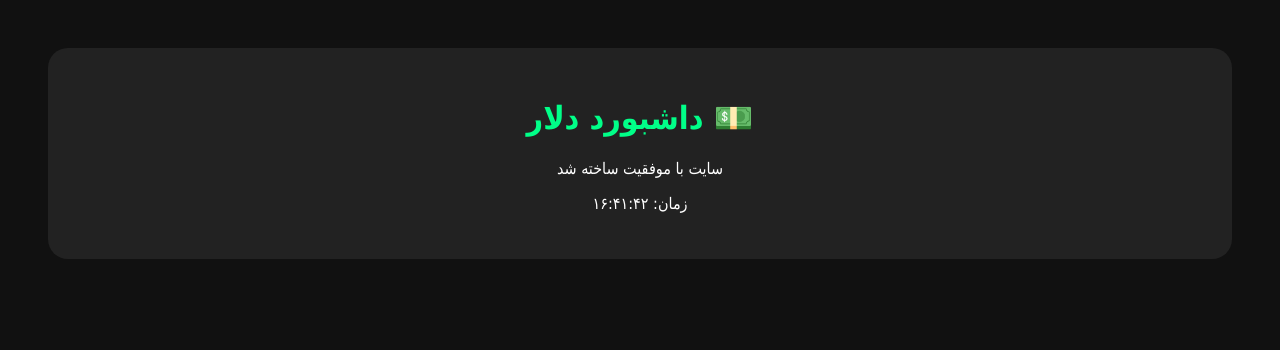
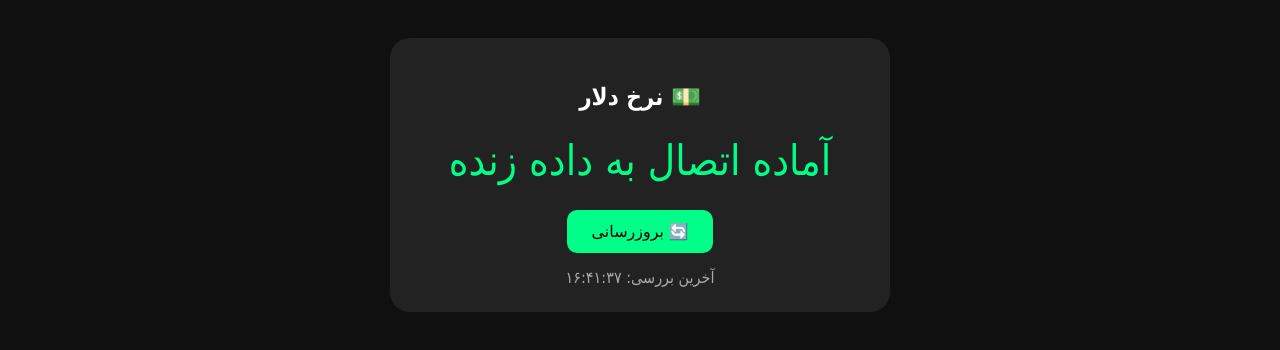
Before and after one commit to veseke20/dollar-dashboard, a plain HTML site: page index.html in a window 1280 px wide. Drawn offline with Linux system fonts and the light colour scheme.

Commit message:
Update index.html

```diff
--- a/index.html
+++ b/index.html
@@ -8,19 +8,38 @@
 
 <style>
 body{
-    background:#111;
+    background:#101010;
     color:white;
     font-family:tahoma;
     text-align:center;
-    padding:40px;
+    padding:30px;
 }
-.box{
+
+.card{
     background:#222;
     border-radius:20px;
-    padding:30px;
+    padding:25px;
+    max-width:450px;
+    margin:auto;
 }
-h1{
+
+.price{
+    font-size:42px;
     color:#00ff88;
+    margin:25px;
+}
+
+button{
+    background:#00ff88;
+    border:0;
+    padding:12px 25px;
+    border-radius:10px;
+    font-size:16px;
+}
+
+.info{
+    color:#aaa;
+    margin-top:15px;
 }
 </style>
 
@@ -28,21 +47,62 @@ h1{
 
 <body>
 
-<div class="box">
-<h1>💵 داشبورد دلار</h1>
+<div class="card">
 
-<p>سایت با موفقیت ساخته شد</p>
+<h2>💵 نرخ دلار</h2>
 
-<p id="time"></p>
+<div id="price" class="price">
+در حال دریافت...
+</div>
+
+<button onclick="updateDollar()">
+🔄 بروزرسانی
+</button>
+
+<div id="info" class="info"></div>
 
 </div>
 
 
 <script>
-setInterval(()=>{
-document.getElementById("time").innerHTML =
-"زمان: " + new Date().toLocaleTimeString("fa-IR");
-},1000);
+
+async function updateDollar(){
+
+document.getElementById("info").innerHTML="در حال دریافت..."
+
+
+try{
+
+/*
+فعلاً برای تست اتصال، زمان را نشان می‌دهیم.
+مرحله بعد منبع دلار آزاد را وصل می‌کنیم.
+*/
+
+document.getElementById("price").innerHTML =
+"آماده اتصال به داده زنده";
+
+
+document.getElementById("info").innerHTML =
+"آخرین بررسی: "+
+new Date().toLocaleTimeString("fa-IR");
+
+
+}
+
+catch(e){
+
+document.getElementById("price").innerHTML =
+"خطا";
+
+}
+
+}
+
+
+updateDollar();
+
+setInterval(updateDollar,600000);
+
 </script>
 
 </body>
```
